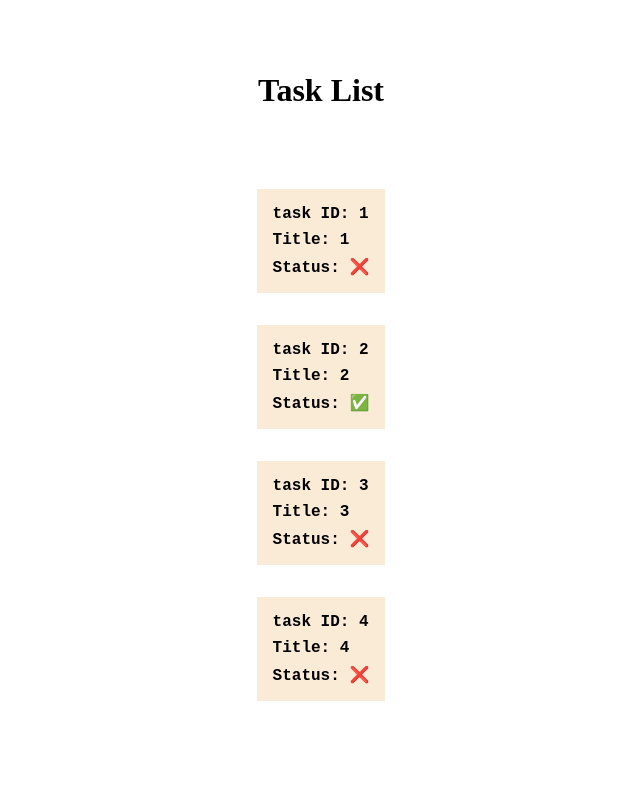
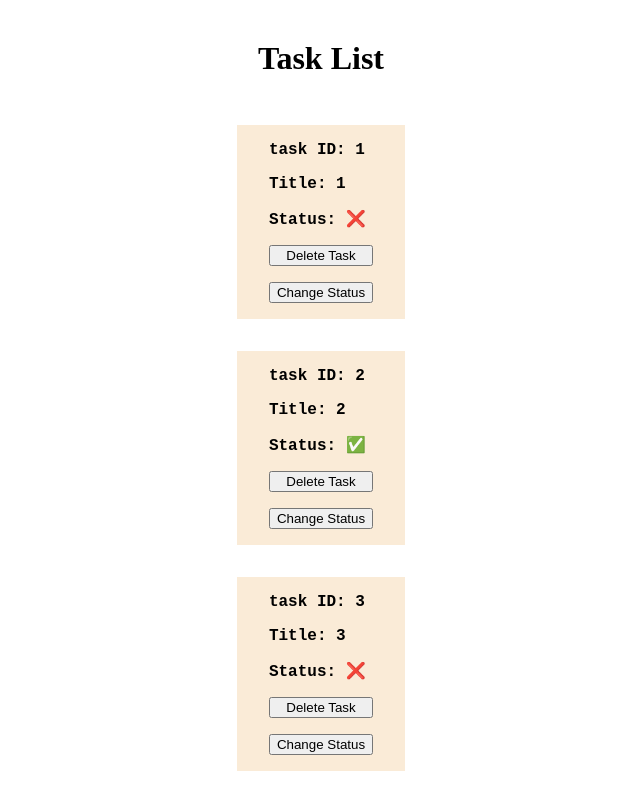
Before and after one commit to cr9169/task-manager, an Angular app: page / in a window 1280 px wide. Shown: the top 800 px of the page, without its empty margins (319-959 px from the left). Built offline with nearby package versions, Linux system fonts and the light colour scheme.

Commit message:
feat: add delete and change status functionality to task item component

```diff
--- a/src/app/components/task-list/task-item/task-item.component.html
+++ b/src/app/components/task-list/task-item/task-item.component.html
@@ -2,4 +2,6 @@
   <span>task ID: {{ task.id }}</span>
   <span>Title: {{ task.id }}</span>
   <span>Status: {{ task.completed ? "✅" : "❌" }}</span>
+  <button (click)="onDeleteTask()">Delete Task</button>
+  <button (click)="onChangeTaskStatus()">Change Status</button>
 </li>
--- a/src/app/components/task-list/task-item/task-item.component.scss
+++ b/src/app/components/task-list/task-item/task-item.component.scss
@@ -2,8 +2,8 @@
   display: flex;
   flex-direction: column;
   background-color: antiquewhite;
-  padding: 1rem;
-  gap: 0.5rem;
+  padding: 1rem 2rem;
+  gap: 1rem;
   font-family: "Courier New", Courier, monospace;
   font-weight: bold;
 }
--- a/src/app/components/task-list/task-item/task-item.component.ts
+++ b/src/app/components/task-list/task-item/task-item.component.ts
@@ -10,4 +10,21 @@ import { ITask } from '../../../models/Task';
 export class TaskItemComponent {
   @Input()
   task!: ITask;
+
+  @Output()
+  deleteTask = new EventEmitter<number>();
+
+  @Output()
+  taskStatusChange = new EventEmitter<{ completed: boolean; id: number }>();
+
+  onDeleteTask() {
+    this.deleteTask.emit(this.task.id);
+  }
+
+  onChangeTaskStatus() {
+    this.taskStatusChange.emit({
+      completed: !this.task.completed,
+      id: this.task.id,
+    });
+  }
 }
--- a/src/app/components/task-list/task-list.component.html
+++ b/src/app/components/task-list/task-list.component.html
@@ -1,6 +1,10 @@
 <div class="task-list">
   <h1>Task List</h1>
   <ul *ngFor="let task of tasks">
-    <app-task-item [task]="task"></app-task-item>
+    <app-task-item
+      [task]="task"
+      (deleteTask)="deleteTask($event)"
+      (taskStatusChange)="changeTaskStatus($event)"
+    ></app-task-item>
   </ul>
 </div>
--- a/src/app/components/task-list/task-list.component.scss
+++ b/src/app/components/task-list/task-list.component.scss
@@ -6,7 +6,7 @@
   align-items: center;
 
   > h1 {
-    margin-block: 4rem;
+    margin-block: 2rem;
   }
 
   > ul {
--- a/src/app/components/task-list/task-list.component.ts
+++ b/src/app/components/task-list/task-list.component.ts
@@ -14,4 +14,17 @@ export class TaskListComponent {
     { id: 3, title: 'Submit Weekly Report', completed: false },
     { id: 4, title: 'Submit Monthly Report', completed: false },
   ];
+
+  deleteTask(id: number) {
+    this.tasks = this.tasks.filter((task) => task.id !== id);
+  }
+
+  changeTaskStatus(statusDetails: { completed: boolean; id: number }) {
+    this.tasks = this.tasks.map((task) => {
+      if (task.id === statusDetails.id) {
+        return { ...task, completed: statusDetails.completed };
+      }
+      return task;
+    });
+  }
 }
```
